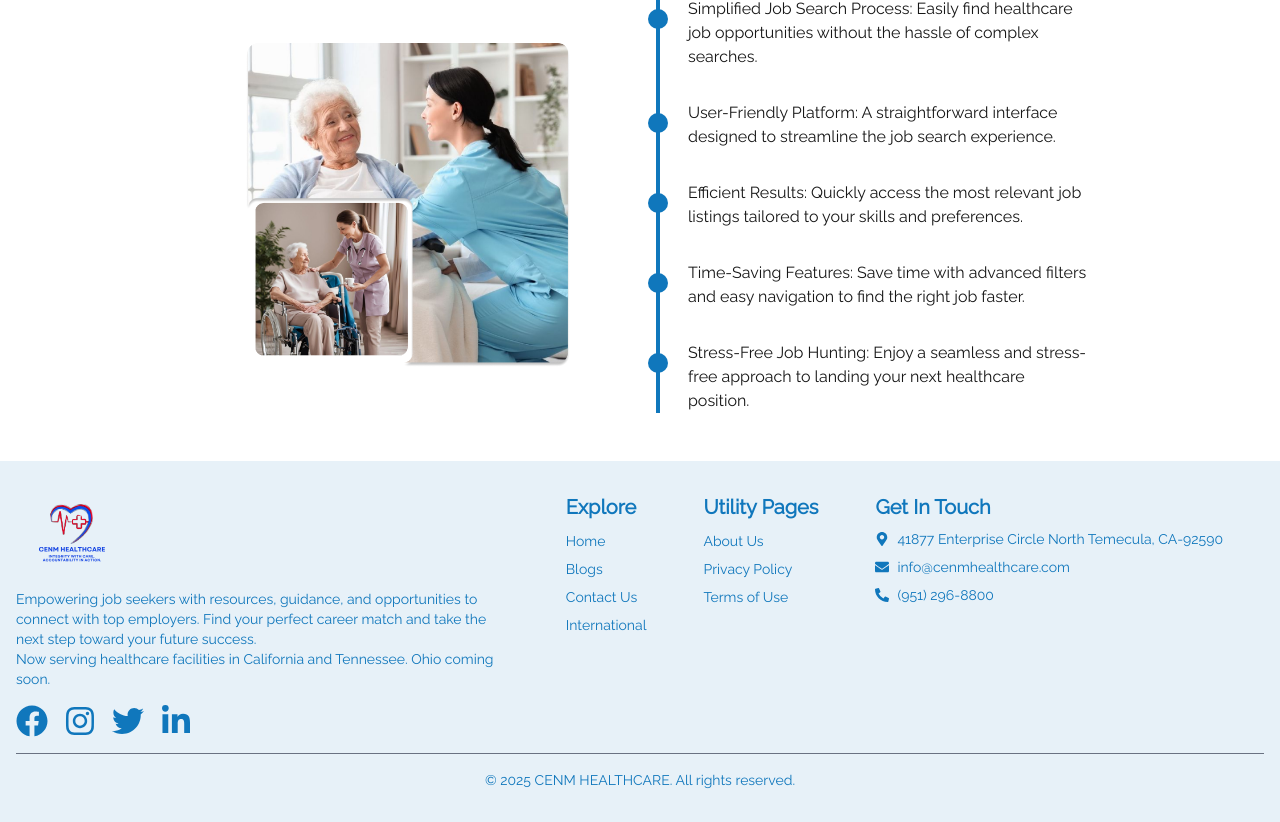
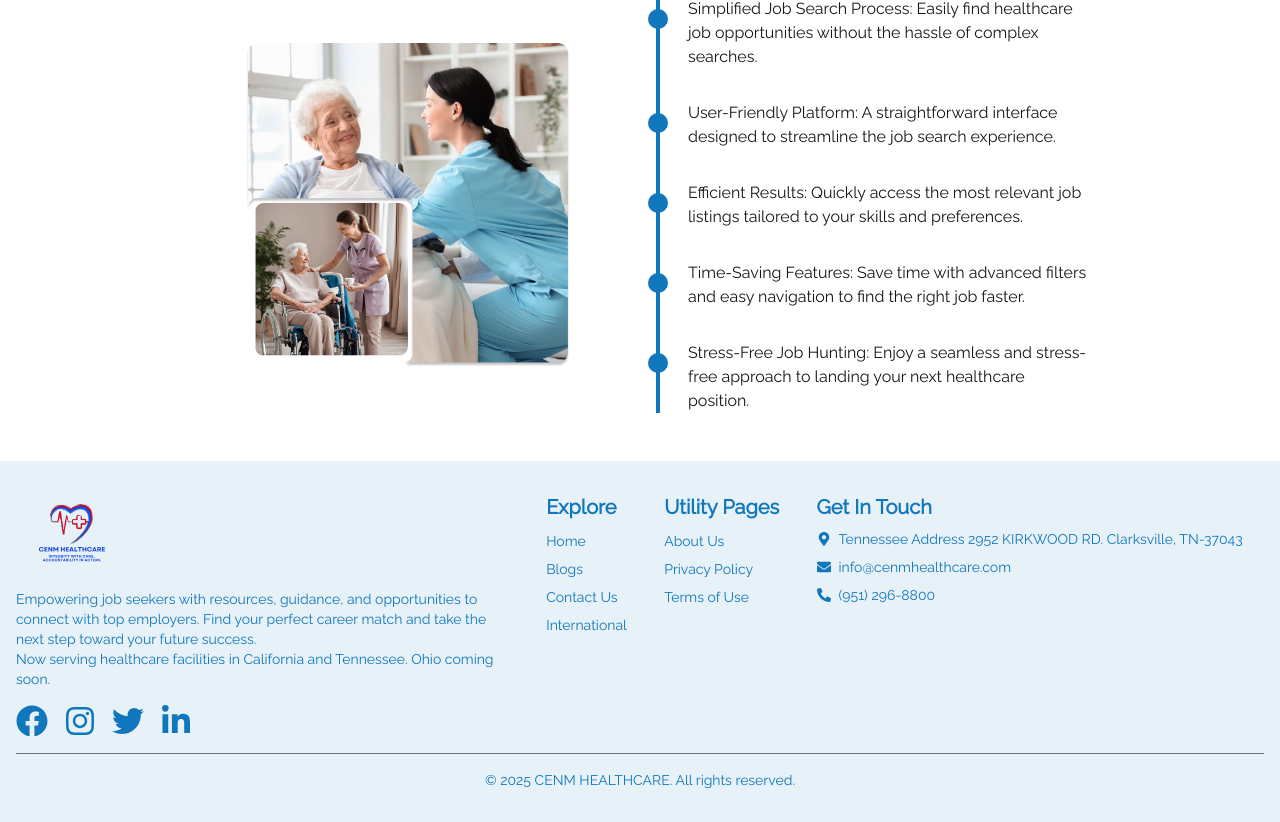
Before and after one commit to shejanNizam/healthcare-web, a Next.js app: page / in a window 1280 px wide. Shown: the part 2303-3125 px from the top of the page. Built offline with nearby package versions, Linux system fonts and the light colour scheme; no server answers; what @ant-design/nextjs-registry would draw is missing.

Commit message:
change address in footer

```diff
--- a/src/components/Footer.tsx
+++ b/src/components/Footer.tsx
@@ -145,7 +145,7 @@ const Footer = () => (
                     className="flex items-center mb-2 justify-center md:justify-start text-sm hover:text-primary transition"
                   >
                     <FaMapMarkerAlt className="mr-2" />
-                    41877 Enterprise Circle North Temecula, CA-92590
+                    Tennessee Address 2952 KIRKWOOD RD. Clarksville, TN-37043
                   </a>
                 </div>
 
```
Also changed, not shown: 1 other file (tests, documents, lock files or other folders).
